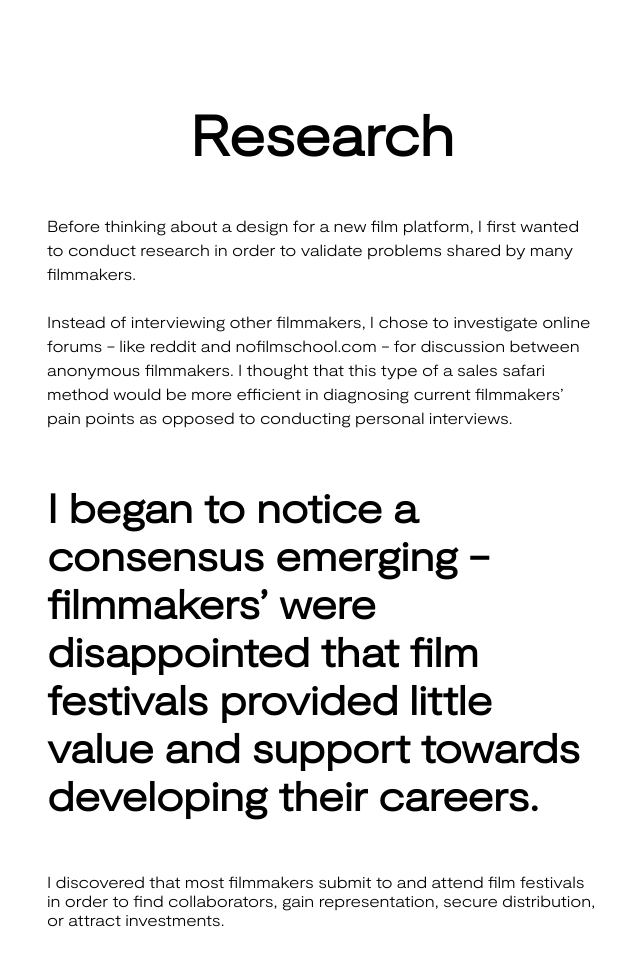
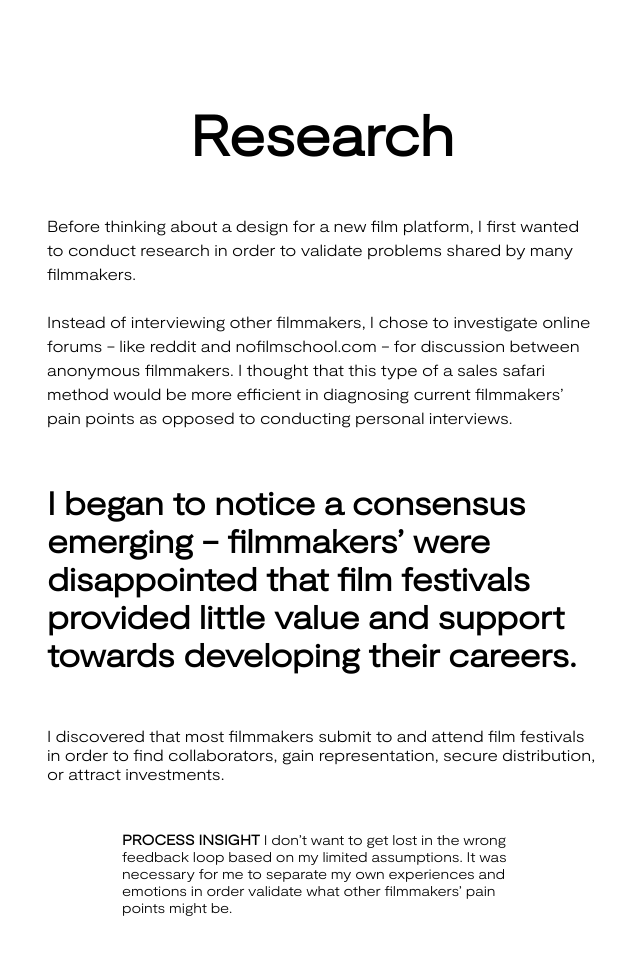
Before and after one commit to aaronzomback/design-portfolio, a Jekyll site: the page built from timesink.html, in a window 1280 px wide. Shown: the part 2666-3622 px from the top of the page, without its empty margins (318-958 px from the left). Built offline with Jekyll 4.4.1, drawn with Linux system fonts in a browser that asks for light colours; grey boxes are pictures that could not be loaded.

Commit message:
smaller h5

```diff
--- a/assets/css/app.scss
+++ b/assets/css/app.scss
@@ -438,12 +438,6 @@
   }
 }
 
-div.duchamp-quote {
-  width: 550px;
-  margin-left: auto;
-  margin-right: auto;
-}
-
 section.design-for {
 
   div.design-for-text {
@@ -452,7 +446,7 @@
     margin-right: auto;
     margin-top: 120px;
 
-    h3 {
+    h4 {
       margin-bottom: 1em;
     }
 
--- a/timesink.html
+++ b/timesink.html
@@ -89,7 +89,7 @@
 
 Instead of interviewing other filmmakers, I chose to investigate online forums - like reddit and nofilmschool.com - for discussion between anonymous filmmakers. I thought that this type of a sales safari method would be more efficient in diagnosing current filmmakers’ pain points as opposed to conducting personal interviews.
 
-<h4>I began to notice a consensus emerging - filmmakers’ were disappointed that film festivals provided little value and support towards developing their careers.</h4> I discovered that most filmmakers submit to and attend film festivals in order to find collaborators, gain representation, secure distribution, or attract investments.
+<h5>I began to notice a consensus emerging - filmmakers’ were disappointed that film festivals provided little value and support towards developing their careers.</h5> I discovered that most filmmakers submit to and attend film festivals in order to find collaborators, gain representation, secure distribution, or attract investments.
 </p>
   </div>
   <div class="process-research">
@@ -109,7 +109,7 @@
     <h2 style="text-align:center">The Problem</h2>
     <p>
       There doesn’t seem to be a trusted and viable place for emerging independent film talent to establish their work. Aside from a handful of larger film festivals, many filmmakers no longer trust nor consider them to be relevant, especially with personal representation and distribution options available such as YouTube and Vimeo. This distrust appears to be caused by a lack of engagement and a lack of value generated towards their careers. Additionally, festivals often charge submission fees without providing proof of viewership. </p>
-      <h4>These impersonal experiences cause filmmakers to feel marginalized, disillusioned, and discouraged.</h4>
+      <h5>These impersonal experiences cause filmmakers to feel marginalized, disillusioned, and discouraged.</h5>
   </div>
 </section>
 
@@ -119,7 +119,7 @@
   <div class="design-for-text">
     <h2 style="text-align:center">Who are we designing for?</h2>
     <p>To best inform the overall product design - from how it looks and feels, to how it works, I first had to identify exactly who this platform will be designed for.
-       <h4>If we want to differentiate TimeSink from platforms such as YouTube or Vimeo, it’s not enough to design for filmmakers and viewers, but more so the design must be crafted towards a specific persona and idea. </h4>
+       <h5>If we want to differentiate TimeSink from platforms such as YouTube or Vimeo, it’s not enough to design for filmmakers and viewers, but more so the design must be crafted towards a specific persona and idea. </h5>
        <p>At this stage I identified TimeSink’s niche user; namely those who appreciate the art and history of cinema. By doing this, we not only begin to articulate the types of films that TimeSink would curate (those who appreciate history often have developed taste) but also the brand personality, design principles, and overall theme. Already, this is different than a massive online hosted video platform like YouTube. It is about becoming more specialized and I think by doing so, it raises the possibility of creating a super-loyal user base. </p>
   </div>
 </section>
```
